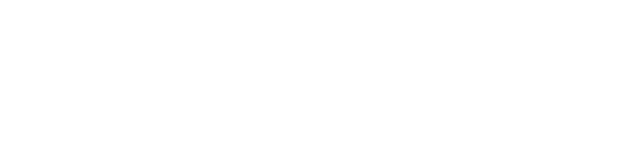
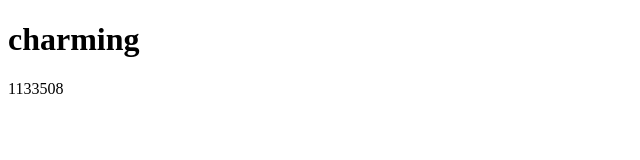
Before and after one commit to cyypppp/cyypppp.github.io, a plain HTML site: page index.html in a window 1280 px wide. Shown: the whole page, without its empty margins (0-640 px from the left). Drawn offline with Linux system fonts and the light colour scheme.

Commit message:
Update index.html

```diff
--- a/index.html
+++ b/index.html
@@ -3,9 +3,10 @@
 <head>
     <meta charset="UTF-8">
     <meta name="viewport" content="width=device-width, initial-scale=1.0">
-    <title>Document</title>
+    <title>chia</title>
 </head>
 <body>
-
+    <h1>charming</h1>
+    <p>1133508</p>
 </body>
 </html>
```
